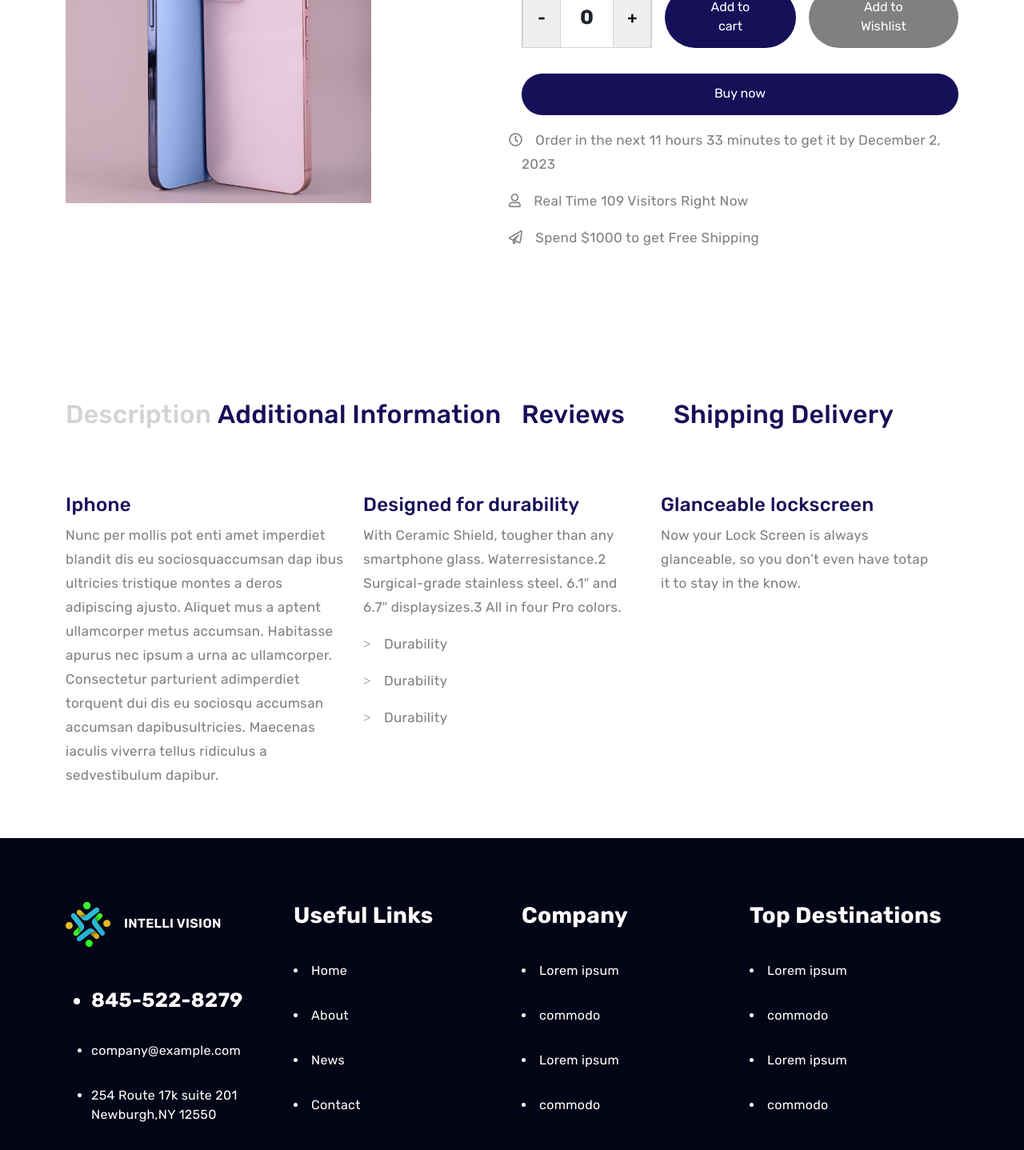
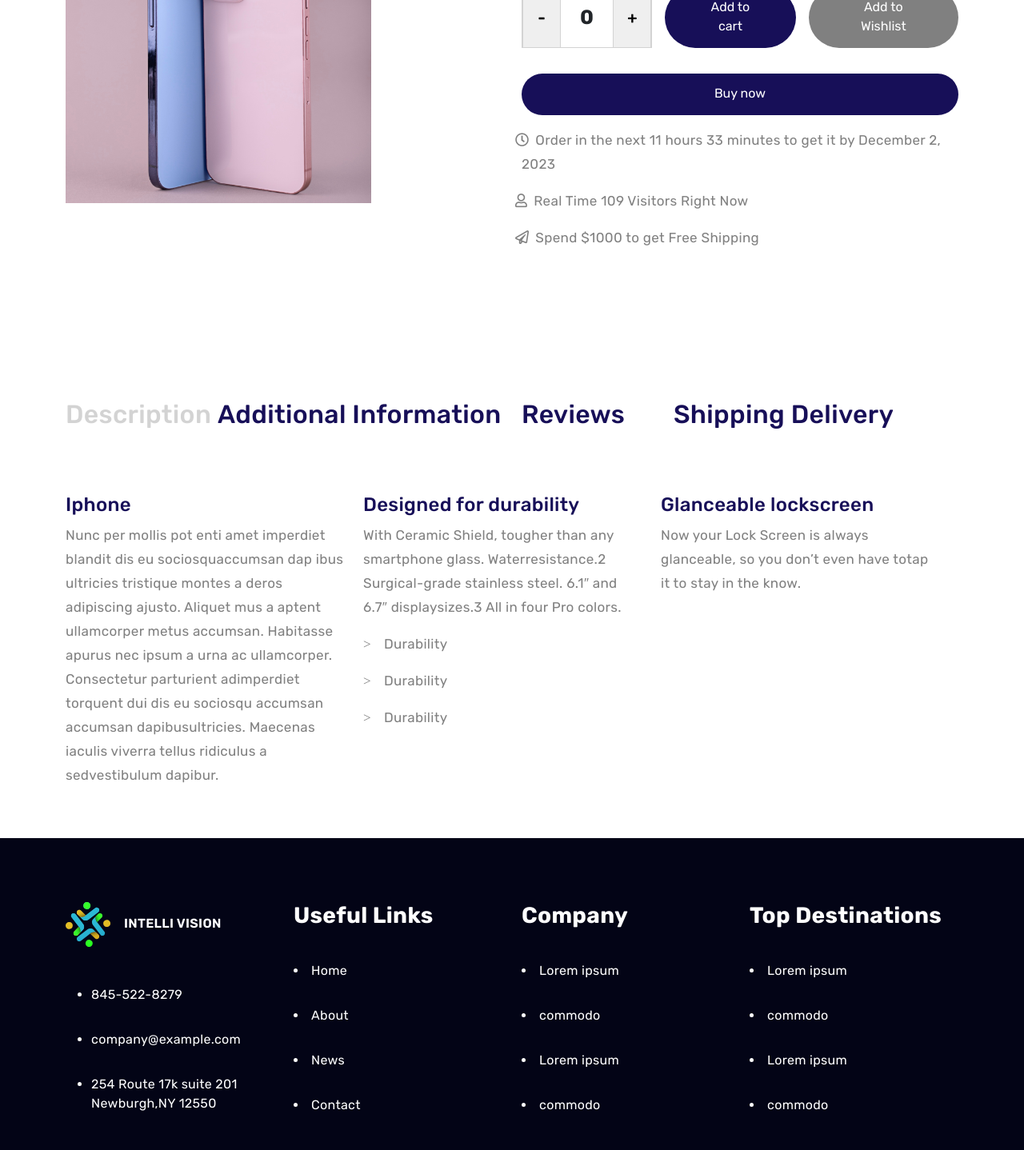
Before and after one commit to sreeharisquash/Intelli-vision, a React (Create React App) app: page /shop-details in a window 1280 px wide. Shown: the part 935-2373 px from the top of the page at 80% size. Built offline with nearby package versions, Linux system fonts and the light colour scheme.

Commit message:
design-fixe

```diff
--- a/src/modules/home/secondSection/secondSection.jsx
+++ b/src/modules/home/secondSection/secondSection.jsx
@@ -409,8 +409,8 @@ export default function Section2() {
               slidesPerView={3}
               dots={false}
               pagination={false}
-              // autoplay={true}
-              // autoplaySpeed={2000}
+              autoplay={true}
+              autoplaySpeed={2000}
               // coverflowEffect={{
               //   rotate: 0,
               //   stretch: 0,
--- a/src/modules/home/slick-slider/slickCarousel.css
+++ b/src/modules/home/slick-slider/slickCarousel.css
@@ -2,4 +2,10 @@
   display: flex !important;
   align-items: center;
   justify-content: center;
+  gap: 1rem;
 }
+.slick h3 {
+  color: white;
+  font-weight: 500;
+  /* font-size: 23px; */
+}
--- a/src/modules/home/slick-slider/slickCarousel.jsx
+++ b/src/modules/home/slick-slider/slickCarousel.jsx
@@ -73,7 +73,7 @@ export default function SlickCarousel() {
           {loopedData.map((items) => (
             <div className="head-image" key={items.id}>
               <img src={items.image} alt="" className="before-images" />
-              <h2>{items.head}</h2>
+              <h3>{items.head}</h3>
             </div>
           ))}
         </Slider>
--- a/src/modules/productDetails/counter/counter.css
+++ b/src/modules/productDetails/counter/counter.css
@@ -17,7 +17,7 @@
   font-size: 20px;
   font-weight: 600;
 }
-.number {
+.number-counter {
   font-size: 25px;
   font-weight: 700;
 }
--- a/src/modules/productDetails/counter/counter.jsx
+++ b/src/modules/productDetails/counter/counter.jsx
@@ -9,7 +9,7 @@ const Counter = () => {
       <button className="button" onClick={() => setAdd(add - 1)}>
         -
       </button>
-      <div className="number">{add}</div>
+      <div className="number-counter">{add}</div>
       <button className="button" onClick={() => setAdd(add + 1)}>
         +
       </button>
--- a/src/modules/productDetails/productDetails.css
+++ b/src/modules/productDetails/productDetails.css
@@ -14,19 +14,19 @@
   font-family: "Font Awesome 5 Free";
   content: "\f017";
   position: relative;
-  right: 1rem;
+  right: 0.5rem;
 }
 .visitors::before {
   font-family: "Font Awesome 5 Free";
   content: "\f007";
   position: relative;
-  right: 1rem;
+  right: 0.5rem;
 }
 .spend::before {
   font-family: "Font Awesome 5 Free";
   content: "\f1d8";
   position: relative;
-  right: 1rem;
+  right: 0.5rem;
 }
 .active-tab {
   color: lightgrey;
@@ -71,12 +71,18 @@ body h4 {
 .buttons-container {
   max-width: max-content;
 }
-@media (max-device-width: 657px) {
+
+.tab-class @media (max-device-width: 657px) {
   .name-email {
     flex-direction: column;
   }
 }
 
+@media (max-device-width: 567px) {
+  .button-container {
+    flex-direction: column;
+  }
+}
 @media (max-device-width: 467px) {
   .button-container {
     flex-direction: column;
--- a/src/modules/productDetails/productDetails.jsx
+++ b/src/modules/productDetails/productDetails.jsx
@@ -34,9 +34,7 @@ const ProductDetails = () => {
       <div className="shop-detail-breadcrumbs">
       <BreadCrumbs/>
       </div>
-
       <div className="container pt-5">
-
         <div className="row pt-5">
           <div className="col-lg-6 mt-5">
             <img src={Product1img} alt="" style={{ maxHeight: "70%" }} />
@@ -92,7 +90,7 @@ const ProductDetails = () => {
             <div className="col-lg-2 mb-5">
               <h2
                 onClick={() => handleClick("description")}
-                className={activeSection === "description" ? "active-tab" : ""}
+                className={activeSection === "description" ? "active-tab" : "tab-class"}
               >
                 Description
               </h2>
@@ -101,7 +99,7 @@ const ProductDetails = () => {
               <h2
                 onClick={() => handleClick("additionalinfo")}
                 className={
-                  activeSection === "additionalinfo" ? "active-tab" : ""
+                  activeSection === "additionalinfo" ? "active-tab" : "tab-class"
                 }
               >
                 Additional Information
@@ -110,7 +108,7 @@ const ProductDetails = () => {
             <div className="col-lg-2 mb-5">
               <h2
                 onClick={() => handleClick("reviews")}
-                className={activeSection === "reviews" ? "active-tab" : ""}
+                className={activeSection === "reviews" ? "active-tab" : "tab-class"}
               >
                 Reviews
               </h2>
@@ -118,7 +116,7 @@ const ProductDetails = () => {
             <div className="col-lg-4 mb-5">
               <h2
                 onClick={() => handleClick("shippingdelivery")}
-                className={activeSection === "shippingdelivery" ? "active-tab" : ""}
+                className={activeSection === "shippingdelivery" ? "active-tab" : "tab-class"}
               >
                 Shipping delivery
               </h2>
--- a/src/modules/productDetails/review/Review.css
+++ b/src/modules/productDetails/review/Review.css
@@ -56,3 +56,8 @@
   background-color: #170f58;
   border-color: #170f58;
 }
+@media (max-device-width: 517px) {
+  .stars-container {
+    display: block;
+  }
+}
```
